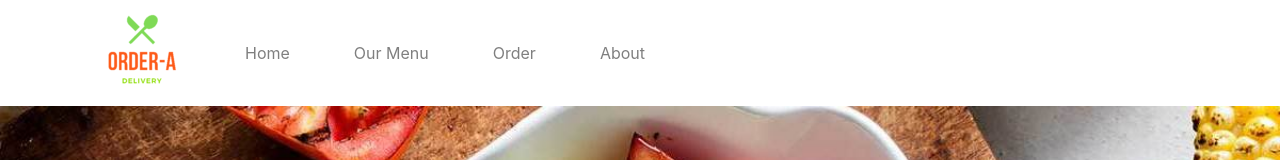
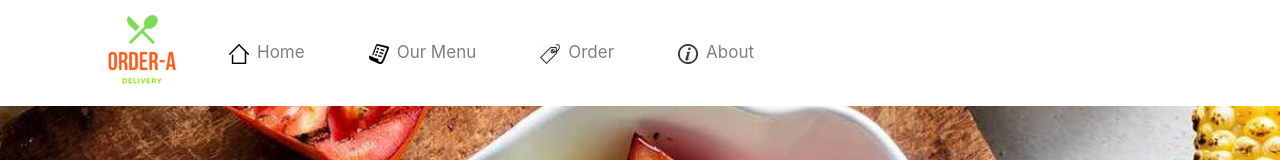
Before and after one commit to mateusdalves/order-a-client, a Vue app: page / in a window 1280 px wide. Shown: the top 160 px of the page. Built offline with nearby package versions, Linux system fonts and the light colour scheme.

Commit message:
new menu icon

```diff
--- a/src/components/home/Body.vue
+++ b/src/components/home/Body.vue
@@ -54,7 +54,7 @@ export default {
         {
           'id': 0,
           'name': 'Burguer',
-          'imgPath': require('@/assets/banners/burguer-banner.jpeg'),
+          'imgPath': require('@/assets/banners/burger-banner.jpeg'),
           'description': 'Delicious meals from everywhere'
         },
         {
@@ -69,7 +69,9 @@ export default {
           'imgPath': require('@/assets/banners/tacos-banner.png'),
           'description': 'We might have something for you too!'
         }
-      ],
+      ]
+    }
+  },
   methods: {
     onSlideStart (slide) {
       this.sliding = true
@@ -79,8 +81,6 @@ export default {
     }
   }
 }
-  }
-}
 </script>
 
 <style scoped>
--- a/src/components/home/Header.vue
+++ b/src/components/home/Header.vue
@@ -3,16 +3,17 @@
     <b-container>
       <b-row>
         <b-col>
-          <b-navbar type="light">
+          <b-navbar
+          type="light"
+          toggleable="sm"
+          >
+            <b-navbar-toggle target="nav-collapse"></b-navbar-toggle>
+            <b-collapse id="nav-collapse" is-nav>
               <b-navbar-brand to="home">
                 <img src="@/assets/logo.png">
               </b-navbar-brand>
-            <b-collapse id="nav-collapse" is-nav>
-              <b-navbar
-              toggleable="lg"
-              >
                 <b-navbar-nav
-                fill="true"
+                fill
                 align="right"
                 class="m-10"
                 >
@@ -21,9 +22,17 @@
                   :key="menuItem.id"
                   :to="menuItem.route"
                   class="pl-4 pr-4"
-                >{{ menuItem.name }}</b-nav-item>
+                  >
+                    <img
+                    :src="menuItem.iconPath"
+                    height="20px"
+                    width="20px"
+                    class="d-inline-block align-center">
+                    <b-nav-text class="pl-2" style="font-size:17px;">
+                    {{ menuItem.name }}
+                    </b-nav-text>
+                  </b-nav-item>
                 </b-navbar-nav>
-              </b-navbar>
             </b-collapse>
           </b-navbar>
         </b-col>
@@ -50,13 +59,13 @@ export default {
           'iconPath': require('@/assets/icons/menu.png')
         },
         {
-          'id':2,
+          'id': 2,
           'name': 'Order',
           'route': 'order',
           'iconPath': require('@/assets/icons/order.png')
         },
         {
-          'id':3,
+          'id': 3,
           'name': 'About',
           'route': 'about',
           'iconPath': require('@/assets/icons/about.png')
```
Also changed, not shown: src/assets/icons/menu.png. Lines whose indentation alone changed are shown as unchanged.
